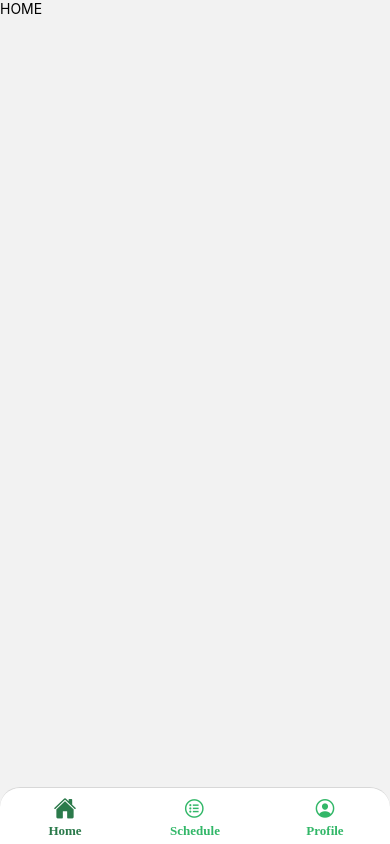
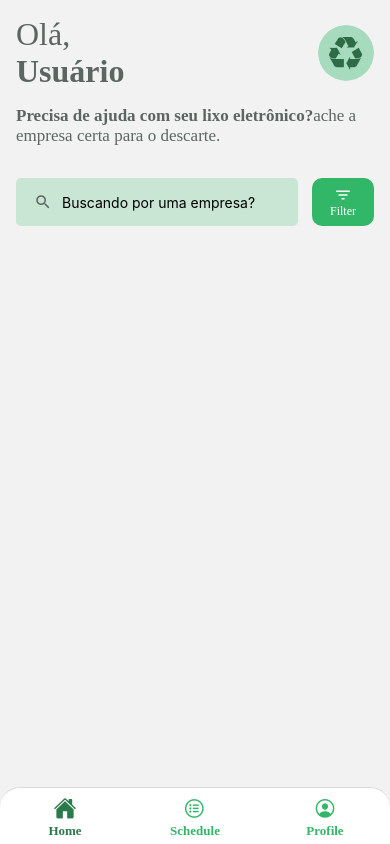
Before and after one commit to maeceloacm1998/GoGreen, a React Native app: screen /main in a window 390 px wide. Built offline with nearby package versions, Linux system fonts and the light colour scheme.

Commit message:
feat: created home screen with components

```diff
--- a/src/components/InputWithIcon/styled.ts
+++ b/src/components/InputWithIcon/styled.ts
@@ -10,7 +10,6 @@ export type TextInputCustomType = {
 
 export const Container = styled.View<TextInputCustomType>`
   height: 48px;
-  width: 100%;
   flex-direction: row;
   align-items: center;
   border-radius: 5px;
--- /dev/null
+++ b/src/screens/user/Home/components/FilterBar/index.tsx
@@ -0,0 +1,26 @@
+import React from 'react';
+
+import InputWithIcon from '../../../../../components/InputWithIcon';
+
+import Icon from 'react-native-vector-icons/MaterialIcons';
+
+import themes from '../../../../../themes/themes';
+
+import {ButtonFilter, FilterContainer, FilterText} from './styled';
+
+const FilterBar = () => {
+  return (
+    <FilterContainer>
+      <InputWithIcon
+        icon={<Icon name="search" size={18} color={themes.color.text_color} />}
+        placeholder="Buscando por uma empresa?"
+      />
+      <ButtonFilter activeOpacity={0.7}>
+        <Icon name="filter-list" size={18} color={themes.color.white} />
+        <FilterText>Filter</FilterText>
+      </ButtonFilter>
+    </FilterContainer>
+  );
+};
+
+export default FilterBar;
--- /dev/null
+++ b/src/screens/user/Home/components/FilterBar/styled.ts
@@ -0,0 +1,25 @@
+import styled from "styled-components/native";
+import themes from "../../../../../themes/themes";
+
+export const FilterContainer = styled.View`
+  flex-direction: row;
+  justify-content: space-between;
+  align-items: center;
+  margin: 16px 0;
+`;
+
+export const ButtonFilter = styled.TouchableOpacity`
+  width: 62px;
+  height: 48px;
+  justify-content: center;
+  align-items: center;
+  border-radius: 10px;
+  background-color: ${themes.color.primary};
+`;
+
+export const FilterText = styled.Text`
+  font-size: 12px;
+  font-family: ${themes.fonts.jost_regular};
+  font-weight: 500;
+  color: ${themes.color.white};
+`;
--- /dev/null
+++ b/src/screens/user/Home/components/Header/index.tsx
@@ -0,0 +1,24 @@
+import React from 'react';
+
+import userIcon from '../../../../../assets/images/IconGoGreen.png';
+
+import {
+  ImageIcon,
+  HeaderContainer,
+  UserNameDark,
+  UserNameLight,
+} from './styled';
+
+const Header = () => {
+  return (
+    <HeaderContainer>
+      <UserNameLight>
+        Olá,{'\n'}
+        <UserNameDark>Usuário</UserNameDark>
+      </UserNameLight>
+      <ImageIcon source={userIcon} />
+    </HeaderContainer>
+  );
+};
+
+export default Header;
--- /dev/null
+++ b/src/screens/user/Home/components/Header/styled.ts
@@ -0,0 +1,27 @@
+import styled from "styled-components/native";
+import themes from "../../../../../themes/themes";
+
+export const HeaderContainer = styled.View`
+  flex-direction: row;
+  justify-content: space-between;
+  align-items: center;
+`;
+
+export const UserNameLight = styled.Text`
+  font-size: 32px;
+  font-family: ${themes.fonts.jost_regular};
+  font-weight: 500;
+  color: ${themes.color.text_color};
+`;
+
+export const UserNameDark = styled.Text`
+  font-size: 32px;
+  font-family: ${themes.fonts.jost_medium};
+  font-weight: 700;
+  color: ${themes.color.text_color};
+`;
+export const ImageIcon = styled.Image`
+  width: 56px;
+  height: 56px;
+  border-radius: 100px;
+`;
--- a/src/screens/user/Home/index.tsx
+++ b/src/screens/user/Home/index.tsx
@@ -1,11 +1,49 @@
 import React from 'react';
-import {Text, View} from 'react-native';
+import {FlatList, View} from 'react-native';
+
+import Header from './components/Header';
+import FilterBar from './components/FilterBar';
+import Card, {CardType} from '../../../components/Card';
+
+import {Container, HeaderText, TitleDark, TitleLight} from './styled';
 
 const Home = () => {
+  function HeaderTextComponent() {
+    return (
+      <HeaderText>
+        <TitleDark>
+          Precisa de ajuda com seu lixo eletrônico?
+          <TitleLight>ache a empresa certa para o descarte.</TitleLight>
+        </TitleDark>
+      </HeaderText>
+    );
+  }
+
+  function HandleCard(props: CardType) {
+    return (
+      <Card
+        title={props.title}
+        addressText={props.addressText}
+        categoryText={props.categoryText}
+        image={props.image}
+        onClick={() => console.log(props.title)}
+      />
+    );
+  }
+
   return (
-    <View>
-      <Text>HOME</Text>
-    </View>
+    <Container>
+      <Header />
+      <HeaderTextComponent />
+
+      <FilterBar />
+
+      <FlatList
+        renderItem={data => HandleCard(data.item)}
+        keyExtractor={item => item.id}
+        showsVerticalScrollIndicator={false}
+      />
+    </Container>
   );
 };
 
--- a/src/screens/user/Home/styled.ts
+++ b/src/screens/user/Home/styled.ts
@@ -1 +1,27 @@
-import styled from "styled-components/native";
+import styled from 'styled-components/native';
+
+import themes from '../../../themes/themes';
+
+export const Container = styled.View`
+  flex: 1;
+  padding: 16px;
+`;
+
+export const HeaderText = styled.View`
+  width: 100%;
+  padding: 16px 0;
+`;
+
+export const TitleLight = styled.Text`
+  font-size: 17px;
+  font-family: ${themes.fonts.jost_regular};
+  font-weight: 500;
+  color: ${themes.color.text_color};
+`;
+
+export const TitleDark = styled.Text`
+  font-size: 17px;
+  font-family: ${themes.fonts.jost_medium};
+  font-weight: 700;
+  color: ${themes.color.text_color};
+`;
```
Also changed, not shown: src/assets/images/IconGoGreen.png (added).
